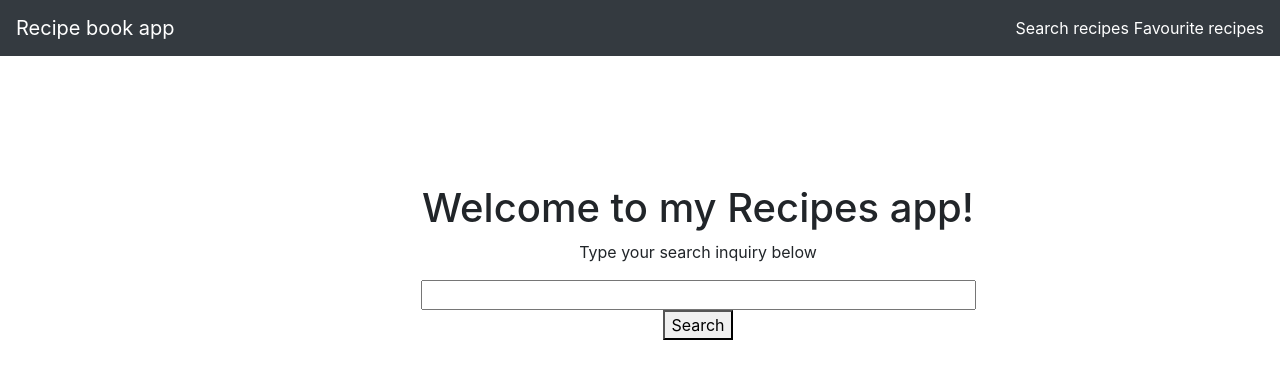
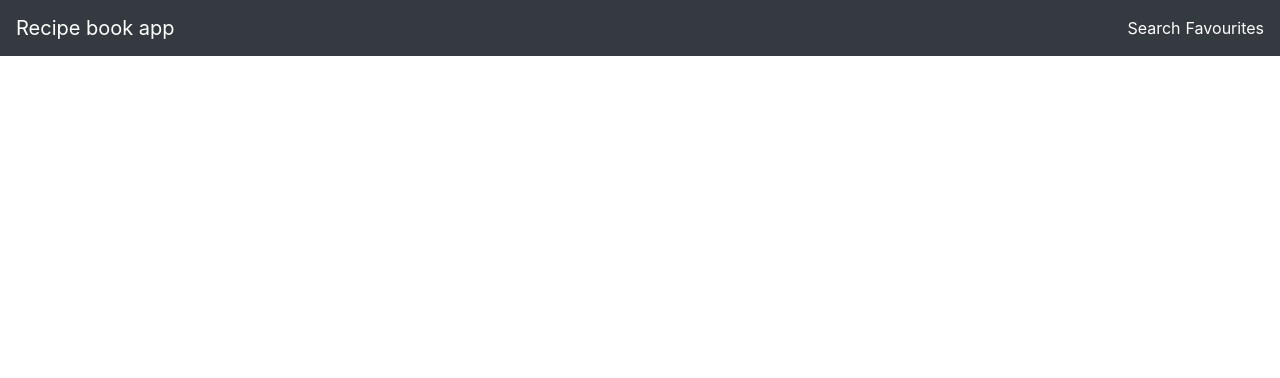
Before and after one commit to terza98/recipe-book-app, a React (Create React App) app: page / in a window 1280 px wide. Shown: the top 378 px of the page. Built offline with nearby package versions, Linux system fonts and the light colour scheme.

Commit message:
Updated Header with Routes to Favourites

```diff
--- a/src/components/Header.js
+++ b/src/components/Header.js
@@ -1,40 +1,32 @@
 import React from 'react';
-import Navbar from 'react-bootstrap/Navbar'
-import Nav from 'react-bootstrap/Nav'
-import {
-    BrowserRouter as Router,
-    Switch,
-    Route,
-    Link
-  } from "react-router-dom";
+import Navbar from 'react-bootstrap/Navbar';
+import Nav from 'react-bootstrap/Nav';
+import { BrowserRouter as Router, Switch, Route, Link } from 'react-router-dom';
 
 //components
-import Favourites from './Favourites.js'
-import Search from './Search.js'
+import Search from './Search.js';
+import SearchResult from './SearchResult.js';
 
-export default function Header(props){
-    return(
+export default function Header(props) {
+	return (
 		<Router>
 			<Navbar id="navbar" bg="dark" variant="dark">
-                <Navbar.Brand href="/">
-                    {props.title}
-                </Navbar.Brand>
+				<Navbar.Brand href="/">{props.title}</Navbar.Brand>
 				<Navbar.Collapse id="responsive-navbar-nav">
 					<Nav className="ml-auto">
-                        <Link to="/search">Search recipes</Link>
-                        <Link to="/favourite">Favourite recipes</Link>
+						<Link to="/search">Search</Link>
+						<Link to="/favourites">Favourites</Link>
 					</Nav>
 				</Navbar.Collapse>
 			</Navbar>
 			<Switch>
-                <Route path="/">
-                    <Search />
-                </Route>
 				<Route path="/search">
 					<Search />
 				</Route>
 				<Route path="/favourites">
-                    <Favourites />
+					<SearchResult
+						recipes={JSON.parse(localStorage.getItem('favourites'))}
+					/>
 				</Route>
 			</Switch>
 		</Router>
```
Lines whose indentation alone changed are shown as unchanged.
